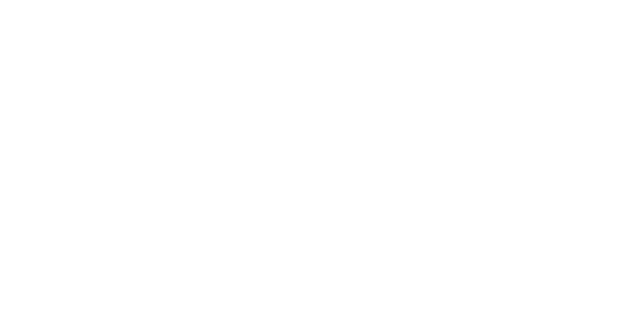
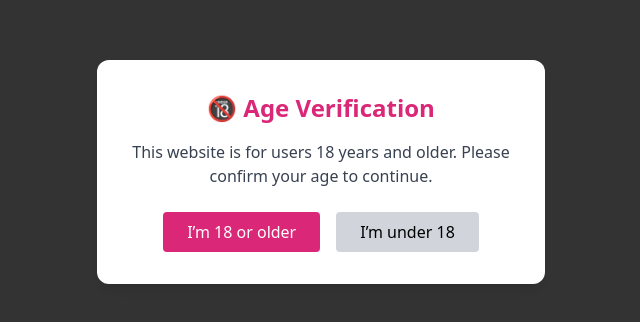
Before and after one commit to Ivy-Njeri/react, a React (Create React App) app: page /ageverification in a window 1280 px wide. Before the commit this address had no page. Shown: the part 228-550 px from the top of the page, without its empty margins (319-959 px from the left). Built offline with nearby package versions, Linux system fonts and the light colour scheme.

Commit message:
Updated frontend with new changes

```diff
--- a/src/App.js
+++ b/src/App.js
@@ -4,6 +4,7 @@
 import LoginPage from './pages/LoginPage';
 import SignupPage from './pages/SignupPage';
 import AboutPage from './pages/AboutPage';
+import AgeVerification from './components/AgeVerification';
 
 function App() {
   return (
@@ -13,6 +14,7 @@
         <Route path="/login" element={<LoginPage/>} />
         <Route path="/signup" element={<SignupPage />} />
        <Route path="/about" element={<AboutPage/>}/>
+       < Route path="/ageverification" element={<AgeVerification/>}/>
       </Routes>
     </Router>
   );
--- /dev/null
+++ b/src/components/AgeVerification.jsx
@@ -0,0 +1,44 @@
+import React, { useState, useEffect } from 'react';
+
+const AgeVerification = () => {
+  const [isVerified, setIsVerified] = useState(false);
+
+  useEffect(() => {
+    const verified = localStorage.getItem('ageVerified');
+    if (verified === 'true') {
+      setIsVerified(true);
+    }
+  }, []);
+
+  const handleConfirm = () => {
+    localStorage.setItem('ageVerified', 'true');
+    setIsVerified(true);
+  };
+
+  const handleReject = () => {
+    window.location.href = "https://www.google.com"; // redirect to safe page
+  };
+
+  if (isVerified) return null;
+
+  return (
+    <div className="fixed inset-0 bg-black bg-opacity-80 z-50 flex items-center justify-center">
+      <div className="bg-white p-8 rounded-xl text-center max-w-md shadow-lg">
+        <h2 className="text-2xl font-bold text-pink-600 mb-4">🔞 Age Verification</h2>
+        <p className="mb-6 text-gray-700">
+          This website is for users 18 years and older. Please confirm your age to continue.
+        </p>
+        <div className="flex justify-center space-x-4">
+          <button onClick={handleConfirm} className="bg-pink-600 text-white px-6 py-2 rounded hover:bg-pink-700">
+            I’m 18 or older
+          </button>
+          <button onClick={handleReject} className="bg-gray-300 px-6 py-2 rounded hover:bg-gray-400">
+            I’m under 18
+          </button>
+        </div>
+      </div>
+    </div>
+  );
+};
+
+export default AgeVerification;
--- a/src/pages/AboutPage.jsx
+++ b/src/pages/AboutPage.jsx
@@ -21,7 +21,8 @@
       </nav>
 
 
-      <div className="bg-white shadow-md py-6 px-8">
+      <div className="bg-warm purple shadow-md py-6 px-8 mt-20">
+
         <h1 className="text-4xl font-extrabold text-pink-600 text-center">
           💖 Welcome to LoveConnect
         </h1>
```
